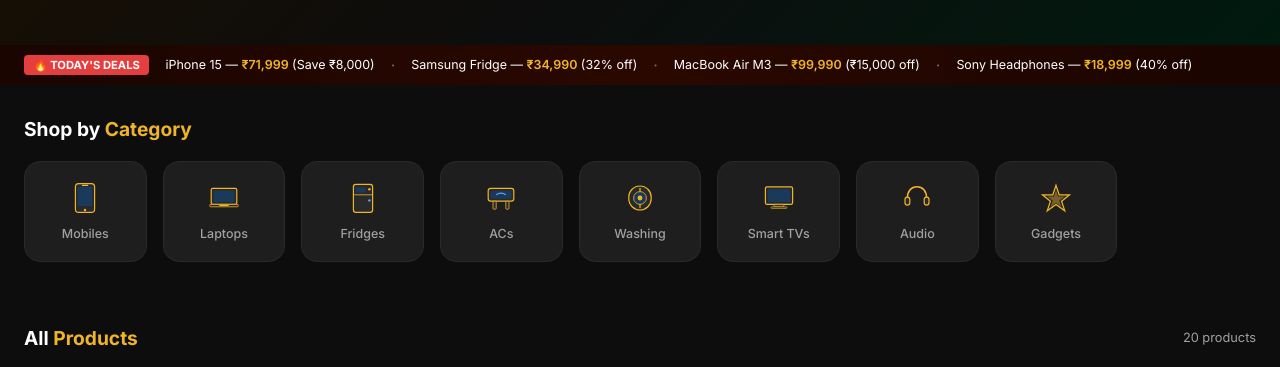
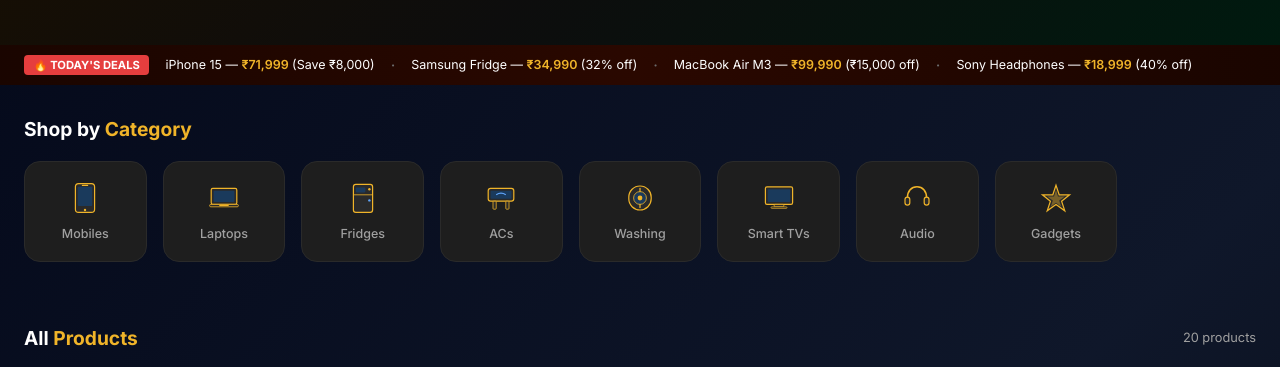
Before and after one commit to smartHubofficial7/Tech-Hub, a website: page index.html in a window 1280 px wide. Shown: the part 405-772 px from the top of the page. Drawn offline with Linux system fonts and the light colour scheme.

Commit message:
Update index.html

```diff
--- a/index.html
+++ b/index.html
@@ -14,7 +14,12 @@
   --red:#e53e3e;--green:#38a169;
 }
 html{scroll-behavior:smooth}
-body{font-family:'Inter',sans-serif;background:var(--bg);color:var(--white);min-height:100vh}
+body{
+font-family:'Inter',sans-serif;
+background:linear-gradient(135deg,#020617,#0f172a,#000000);
+color:var(--white);
+min-height:100vh
+}
 .topbar{background:#000;padding:0.35rem 1.5rem;display:flex;align-items:center;justify-content:space-between;font-size:0.72rem;color:var(--gray)}
 .topbar a{color:var(--gold);text-decoration:none}
 nav{background:#111;padding:0.7rem 1.5rem;display:flex;align-items:center;gap:1rem;border-bottom:1px solid var(--border);position:sticky;top:0;z-index:200}
```
